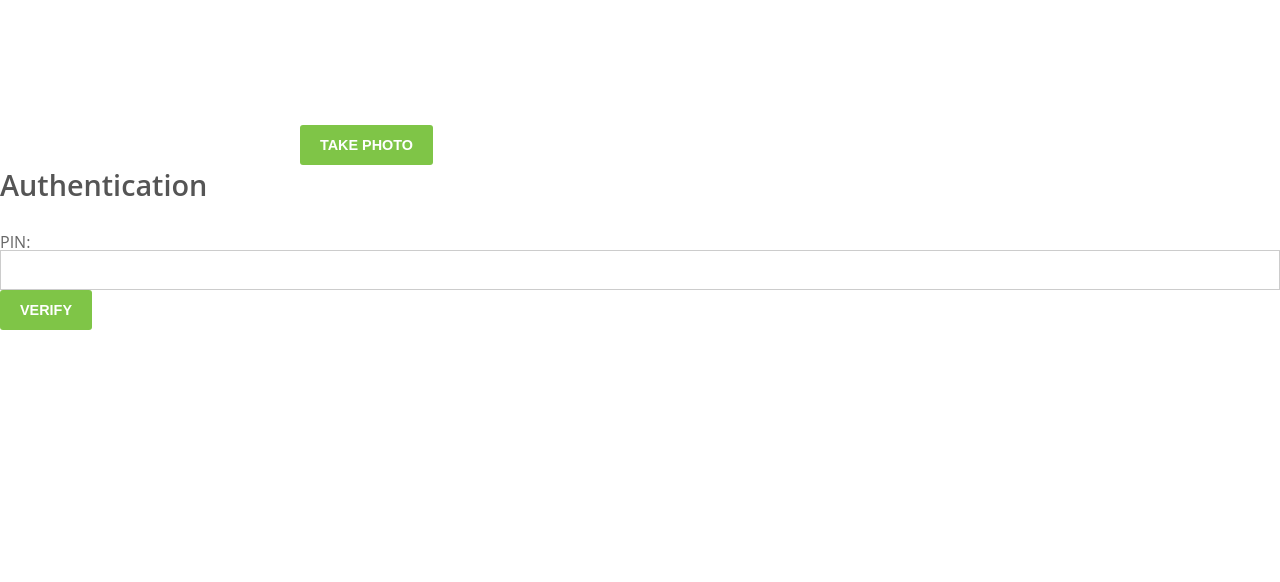
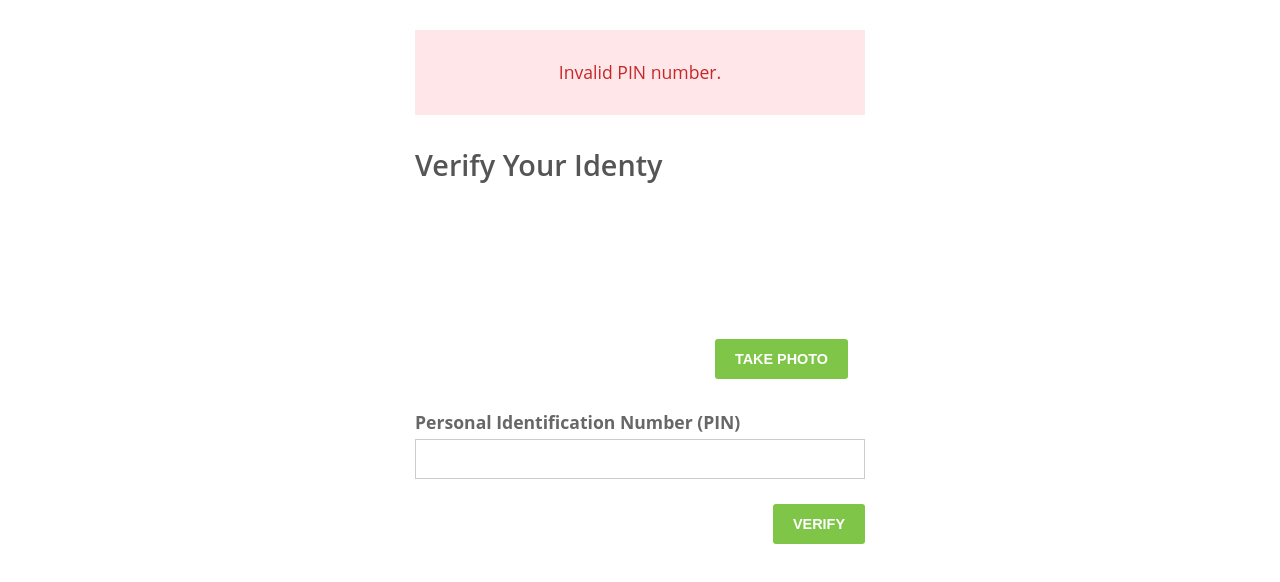
Before and after one commit to vyacheslavkozyrev/recognition, a React (Create React App) app: page /login in a window 1280 px wide. Shown: the top 582 px of the page. Built offline with nearby package versions, Linux system fonts and the light colour scheme; no server answers.

Commit message:
Changed the layout of the verify page (Login.tsx).

```diff
--- a/src/assets/app.css
+++ b/src/assets/app.css
@@ -252,3 +252,8 @@ input[type=reset]:focus {
     color: #555;
     background-color: #ffecb3;
 }
+
+
+.temporary-class {
+	margin: 0 0 35px 0;
+}
--- a/src/routes/Login.tsx
+++ b/src/routes/Login.tsx
@@ -56,23 +56,25 @@ class Login extends Component<LoginProps, LoginState> {
 
   render() {
     return (
-      <div className="Login">
-        <div className="content">
-          {this.state.name && (<h2>Welcome, {this.state.name}!</h2>)}
-          <div className="userHeader">
+		<div className="narrow-container">
+			<div className="status-message-box status-message-error">Invalid PIN number.</div>
+			<h1 role="heading">Verify Your Identy</h1>
+			<div className="row">
+				<div className="col-sm-12">
+					<div className="temporary-class">
 						<Camera onTakePhoto={this.storeImage} />
-            <div className="rightPanel">
-              <h1>Authentication</h1>
+					</div>
 					<form onSubmit={this.sendImage} className="LoginForm">
-                <div className="formGroup">
-                  <span>PIN: </span>
-                  <input id='pin' type="text" value={this.state.pin} onChange={this.updatePin} />
+						<div className="form-row">
+							<label htmlFor="pin">Personal Identification Number (PIN)</label>
+							<input id="pin" type="text" value={this.state.pin} onChange={this.updatePin} />
 						</div>
-                <button type="submit">
-                  Verify
-              </button>
+						<div className="form-row">
+							<div className="button-bar">
+								<button type="submit">Verify</button>
+							</div>
+						</div>
 					</form>
-            </div>
 				</div>
 			</div>
 		</div>
```
Lines whose indentation alone changed are shown as unchanged.
